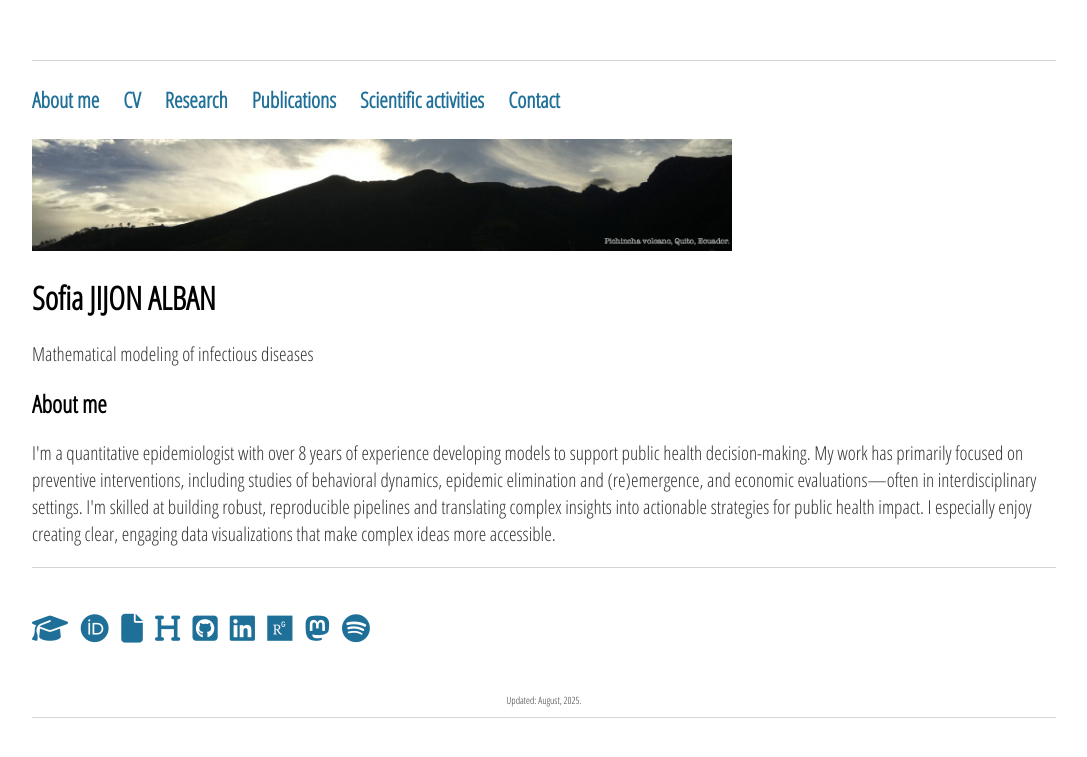
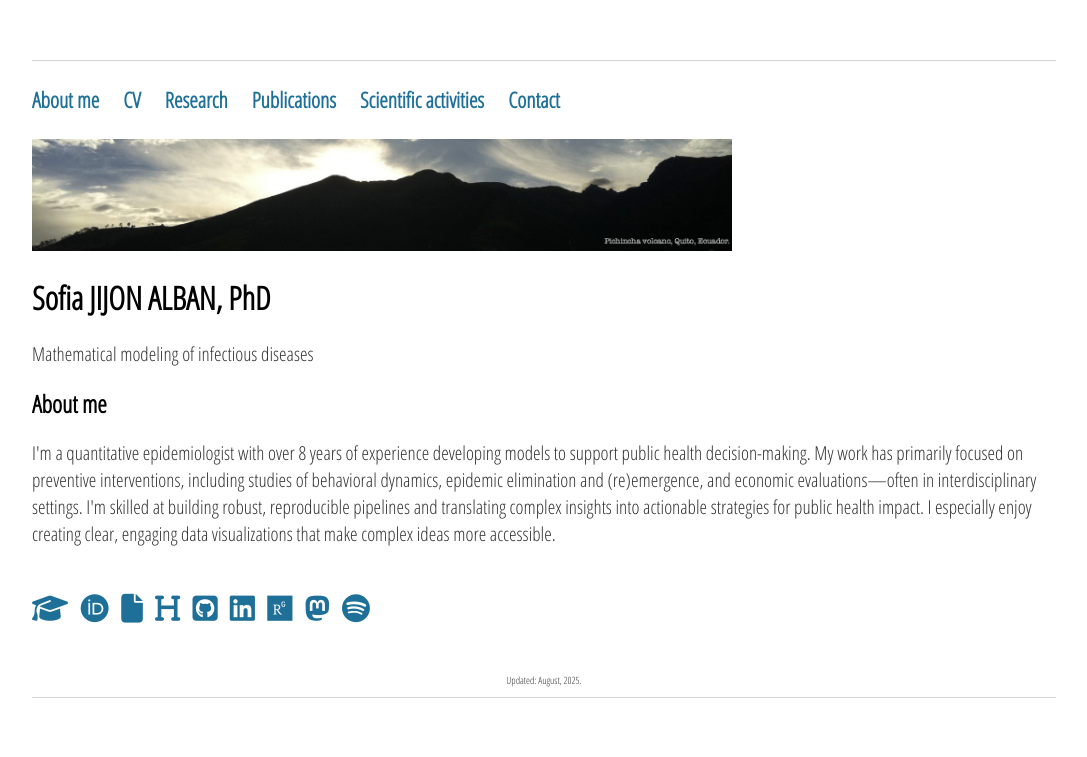
Before and after one commit to sjijon/sjijon.github.io, a Jekyll site: the page built from index.html, in a window 1280 px wide. Shown: the top 757 px of the page, without its empty margins (96-1183 px from the left). Built offline with Jekyll 4.4.1, drawn with Linux system fonts in a browser that asks for light colours; nearby versions of some CDN libraries.

Commit message:
Remove border and add PhD

```diff
--- a/index.html
+++ b/index.html
@@ -4,7 +4,7 @@ title: Sofia JIJON
 ---
 <div class="blurb">
 	<img src="https://raw.githubusercontent.com/sjijon/sjijon.github.io/master/files/Portada_WP.png" alt="Pichincha" style="width:700px">
-	<h1>Sofia JIJON ALBAN</h1>
+	<h1>Sofia JIJON ALBAN, PhD</h1>
 	<p>
 		Mathematical modeling of infectious diseases
 	</p>
@@ -14,7 +14,6 @@ title: Sofia JIJON
 		I'm a quantitative epidemiologist with over 8 years of experience developing models to support public health decision-making. My work has primarily focused on preventive interventions, including studies of behavioral dynamics, epidemic elimination and (re)emergence, and economic evaluations&mdash;often in interdisciplinary settings. I'm skilled at building robust, reproducible pipelines and translating complex insights into actionable strategies for public health impact. I especially enjoy creating clear, engaging data visualizations that make complex ideas more accessible.
 	</p>
 
-	<p style="border-bottom: 1px solid #d5d5d5;"></p>
 	<p>
 		<br>
 		<a href="https://scholar.google.fr/citations?user=0CT-3HgAAAAJ&hl" target="_blank"><i class="fa fa-graduation-cap " style="font-size: 1.5em" alt="Scholar"></i></a>
```
